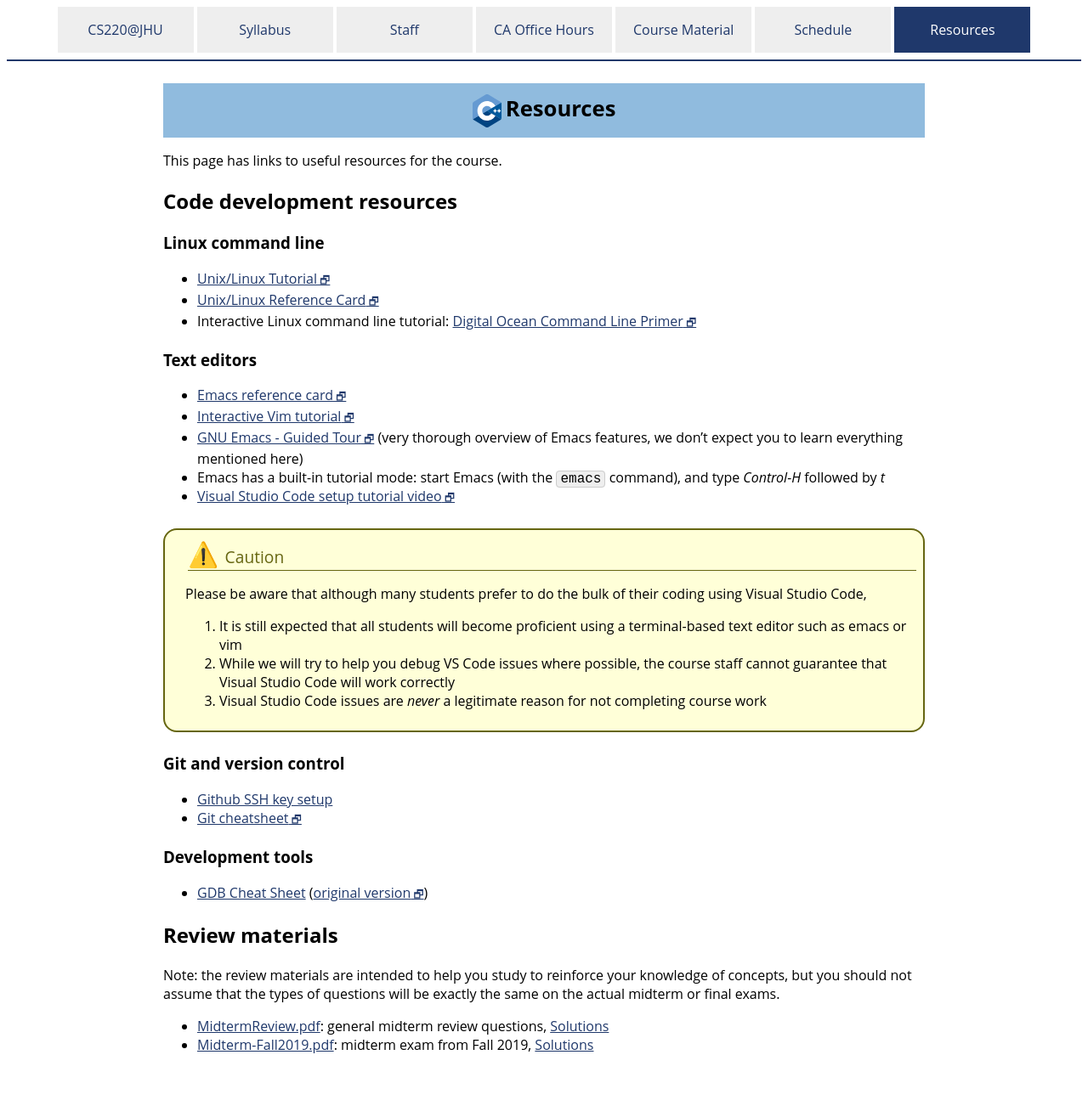
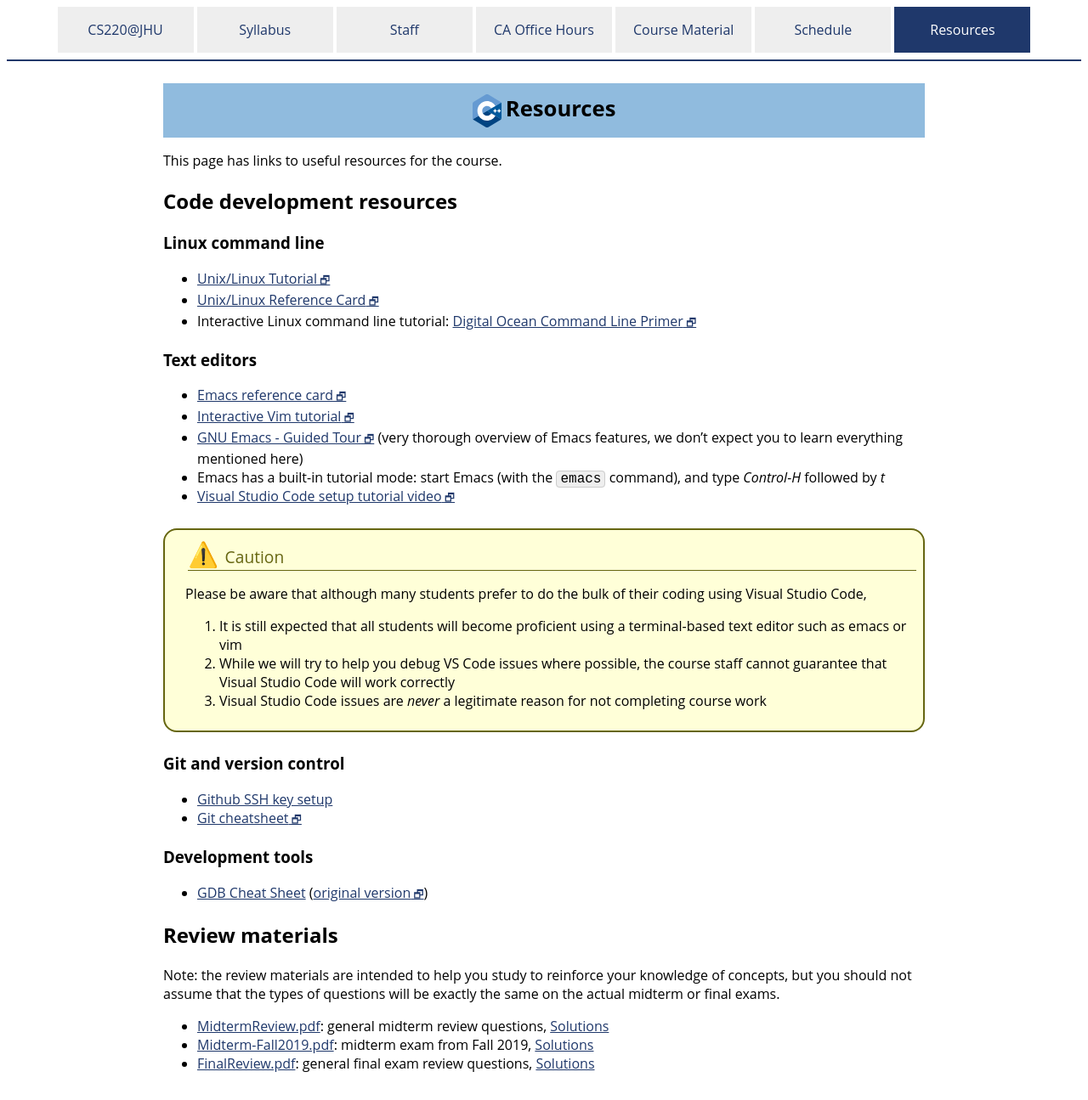
Before and after one commit to jhu-ip/cs220-summer24, a Jekyll site: the page built from resources.md, in a window 1280 px wide. Shown: the whole page at 85% size. Built offline with Jekyll 4.4.1, drawn with Linux system fonts in a browser that asks for light colours; before the commit the page ends 1273 px from its top, so only the background shows below that.

Commit message:
Add final exam sample exams

```diff
--- a/resources.md
+++ b/resources.md
@@ -63,3 +63,4 @@ the same on the actual midterm or final exams.
 
 * [MidtermReview.pdf](resources/MidtermReview.pdf): general midterm review questions, [Solutions](resources/MidtermReview-solutions.pdf)
 * [Midterm-Fall2019.pdf](resources/Midterm-Fall2019.pdf): midterm exam from Fall 2019, [Solutions](resources/Midterm-Fall2019-solutions.pdf)
+* [FinalReview.pdf](resources/FinalReview.pdf): general final exam review questions, [Solutions](resources/FinalReview_SOLUTIONS.pdf)
```
Also changed, not shown: 2 other files.
